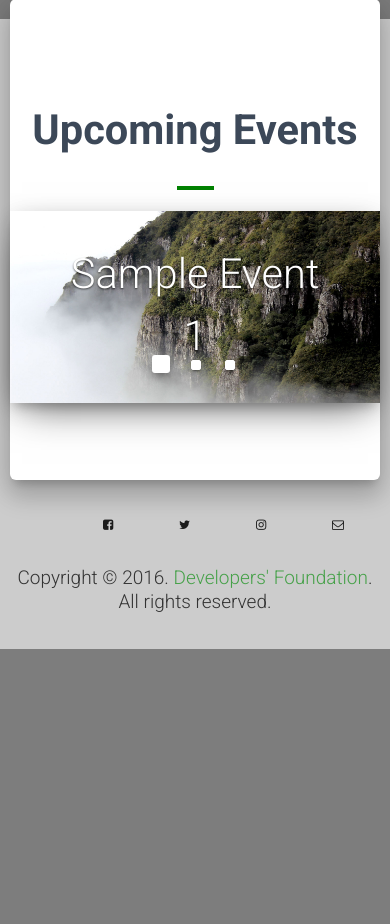
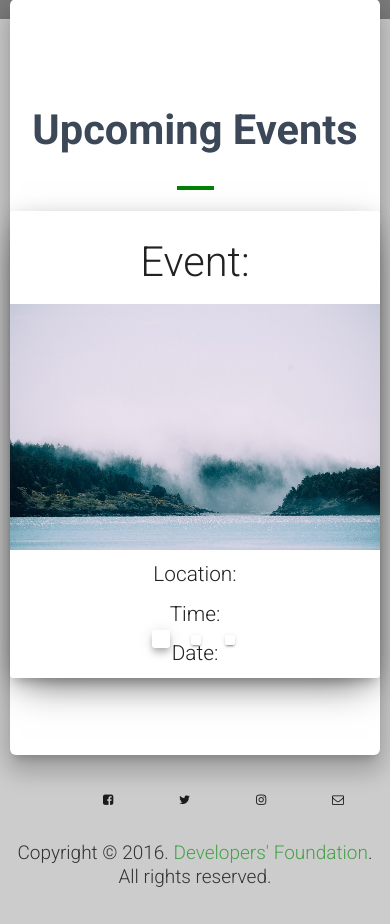
Before and after one commit to Developers-Foundation/nigerian-association, a PHP site: page /event.php in a window 390 px wide. Shown: the part 581-1505 px from the top of the page. Before the commit the page ends 1230 px from the top, so only its background shows below. Run offline with PHP 8.4, Linux system fonts and the light colour scheme; some libraries are stand-ins or nearby versions.

Commit message:
changed event.hml to eventBody.php

```diff
--- a/public_html/event.php
+++ b/public_html/event.php
@@ -1,5 +1,5 @@
 <?php
 $page = "index-page";
 include_once("header.php");
-include_once("event.html");
+include_once("eventBody.php");
 include_once("footer.php");
--- a/public_html/event.html
+++ b/public_html/eventBody.php
@@ -73,9 +73,16 @@
                                     <!-- Wrapper for slides -->
                                     <div class="carousel-inner">
                                         <div class="item active">
-                                            <img class="img-responsive" src="assets/img/bg4.jpeg" alt="">
-                                            <div class="carousel-caption">
-                                                <h2>Sample Event 1</h2>
+                                            <div class="row">
+                                                <div class="col-md-4">
+                                                    <h2>Event: </h2>
+                                                    <img class="img-responsive" src="assets/img/bg.jpg" alt="">
+                                                </div>
+                                                <div class="col-md-8">
+                                                    <h4>Location: </h4>
+                                                    <h4>Time: </h4>
+                                                    <h4>Date: </h4>
+                                                </div>
                                             </div>
                                         </div>
                                         <div class="item">
```
